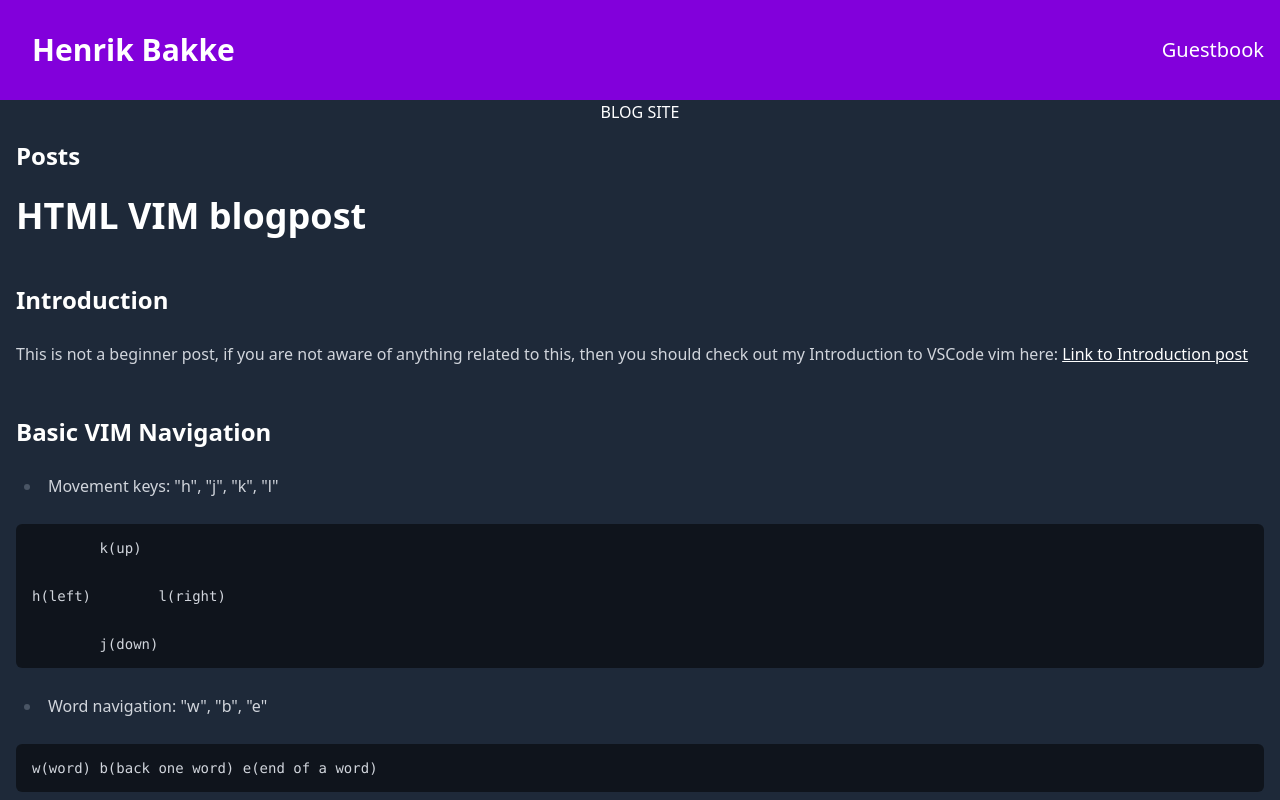
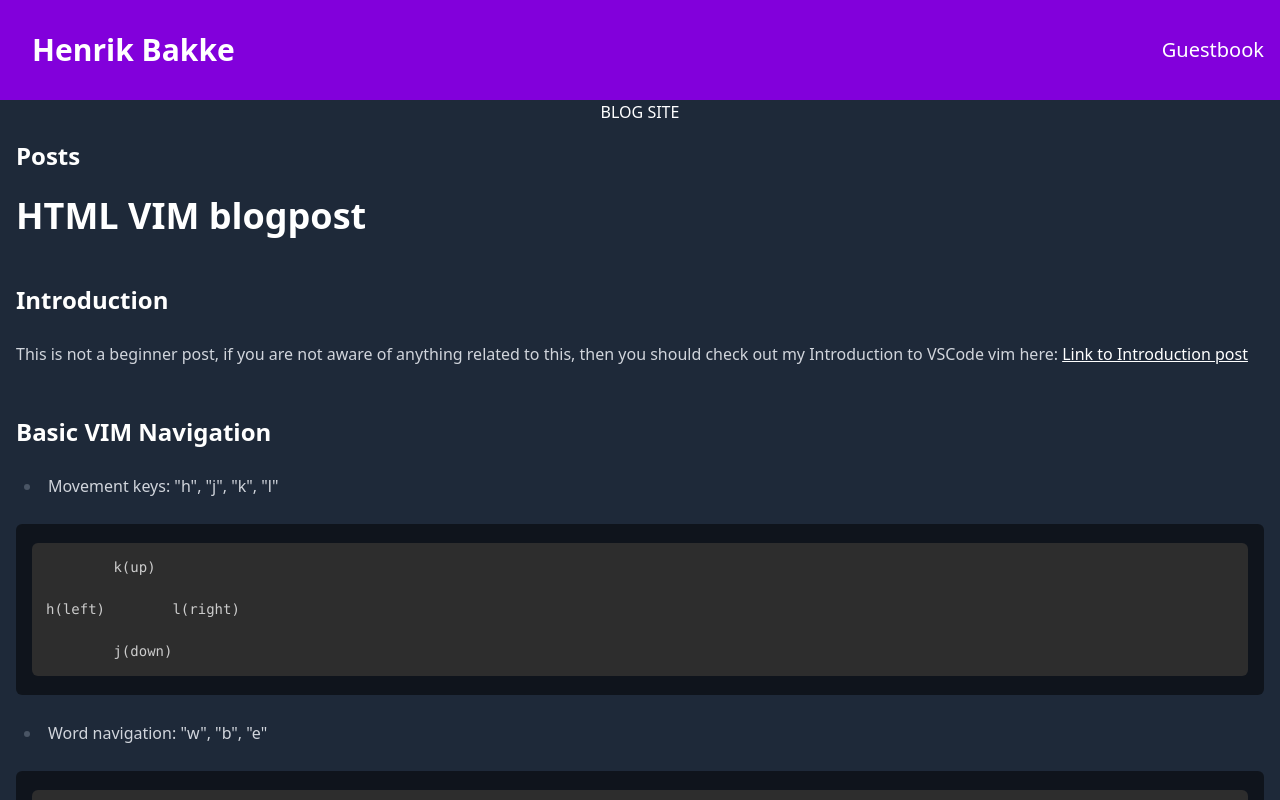
Before and after one commit to Bakek-lang/portfolio-2, a React (Vite) app: page /blog in a window 1280 px wide. Shown: the top 800 px of the page. Built offline with nearby package versions, Linux system fonts and the light colour scheme; no server answers.

Commit message:
code syntax highlighter

```diff
--- a/package.json
+++ b/package.json
@@ -18,6 +18,7 @@
     "react-dom": "^19.0.0",
     "react-icons": "^5.5.0",
     "react-router-dom": "^7.2.0",
+    "react-syntax-highlighter": "^15.6.1",
     "tailwindcss": "^4.0.8"
   },
   "devDependencies": {
--- a/src/components/BlogPost.jsx
+++ b/src/components/BlogPost.jsx
@@ -1,11 +1,22 @@
 import Markdown from "markdown-to-jsx";
 import testMarkdown from "../markdown/test123.md?raw";
+import CodeBlock from "./CodeBlock";
 
 export default function BlogPost() {
   return (
     <article className="prose prose-invert   p-4 max-w-screen-xl mx-auto ">
       <h2>Posts</h2>
-      <Markdown>{testMarkdown}</Markdown>
+      <Markdown
+        options={{
+          overrides: {
+            code: {
+              component: CodeBlock,
+            },
+          },
+        }}
+      >
+        {testMarkdown}
+      </Markdown>
     </article>
   );
 }
--- /dev/null
+++ b/src/components/CodeBlock.jsx
@@ -0,0 +1,11 @@
+import { Prism as SyntaxHighlighter } from "react-syntax-highlighter";
+import { tomorrow } from "react-syntax-highlighter/dist/esm/styles/prism";
+
+export default function CodeBlock({ className, children, ...props }) {
+  const language = className ? className.replace(/^(lang|language)-/, "") : "";
+  return (
+    <SyntaxHighlighter language={language} style={tomorrow} {...props}>
+      {children}
+    </SyntaxHighlighter>
+  );
+}
```
Also changed, not shown: 1 other file (tests, documents, lock files or other folders).
